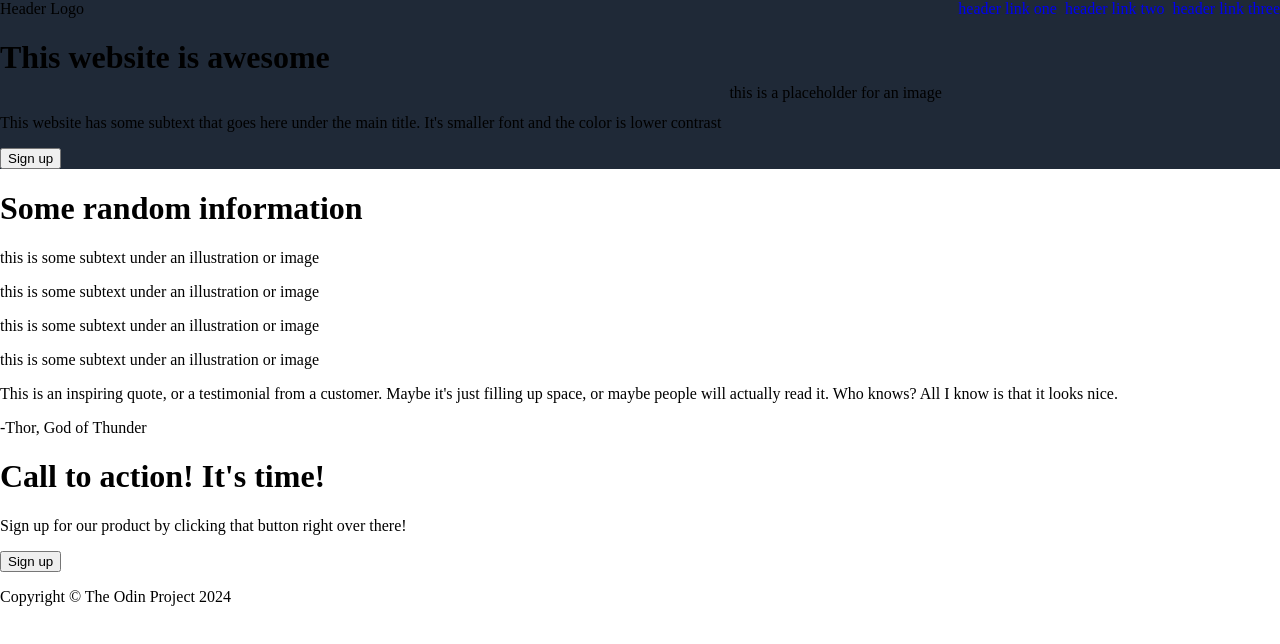
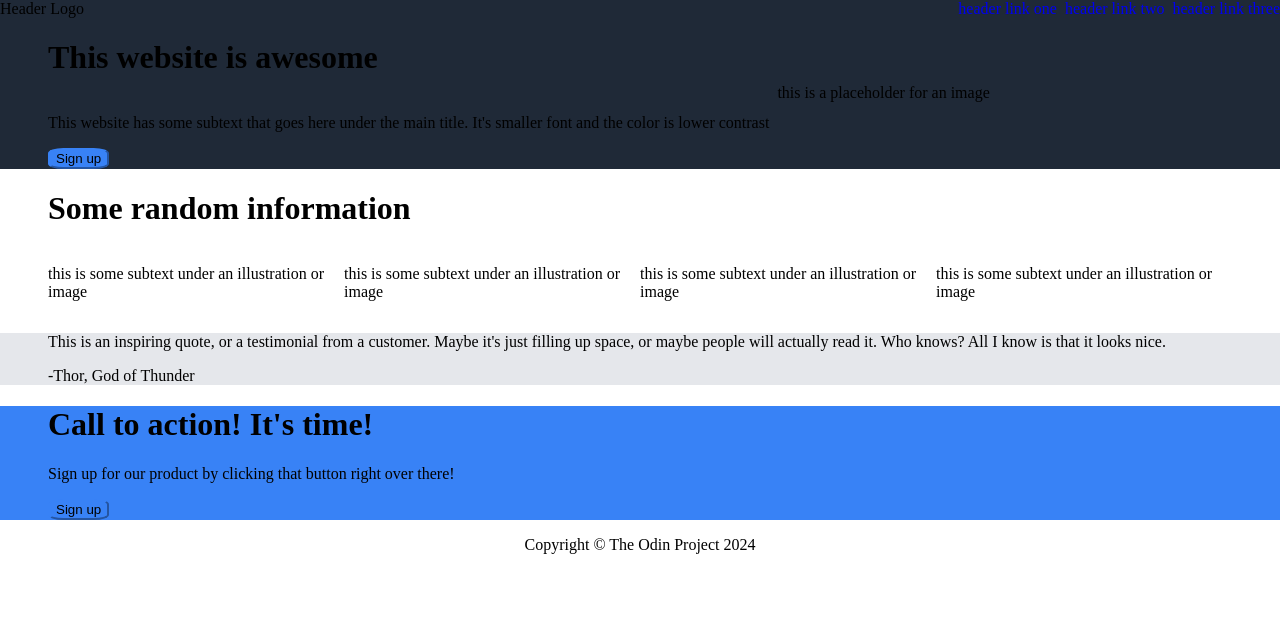
Before and after one commit to JoeJoe-C/odin, a plain HTML site: page landing-page/index.html in a window 1280 px wide. Drawn offline with Linux system fonts and the light colour scheme.

Commit message:
added style to landing page

```diff
--- a/landing-page/css/style.css
+++ b/landing-page/css/style.css
@@ -1,11 +1,54 @@
 body {
 	margin: 0;
+}
+
+button {
+	background-color: #3882F6;
+	border-radius: 25%;
+	box-shadow: none;
+}
+
+.body-img-gallery {
+	display: flex;
+}
+
+.hero-button {
+	border-color: #3882F6;
+	border-style: solid 1px;
+}
+
+.banner-button {
+	border-color: white;
+}
+
+.footer {
+	display: flex;
+	justify-content: center;
+	align-content: center;
+}
+
+.banner {
+	padding: 0 48px;
+	background-color: #3882F6;
+}
+
+.quote-container {
+	padding: 0 48px;
+	background-color: #E5E7EB;
+}
+
+.body-container {
+	display: flex;
+	flex-direction: column;
+	justify-items: center;
+	padding: 0 48px;
 }
 
 .header {
 	background-color: #1F2937;
 	display: flex;
 	justify-content: space-between;
+	align-items: center;
 }
 
 .right-links {
@@ -27,7 +70,7 @@ a {
 	display: flex;
 	gap: 8px;
 	margin: 0;
-	padding: 0;
+	padding: 0 48px;
 }
 
 .hero-left {
--- a/landing-page/index.html
+++ b/landing-page/index.html
@@ -31,8 +31,8 @@
 
 		<!-- right -->
 		<div class="hero-right">
+			<!-- img placeholder -->
 				<div class="hero-image">this is a placeholder for an image</div>
-			<!-- img placeholder -->
 		</div>
 	</div>
 
@@ -69,7 +69,7 @@
 	<div class="banner">
 		<h1>Call to action! It's time!</h1>
 		<p>Sign up for our product by clicking that button right over there!</p>
-		<button class="banner-butter">Sign up</button>
+		<button class="banner-butter hero-button">Sign up</button>
 	</div>
 
 	<div class="footer">
```
